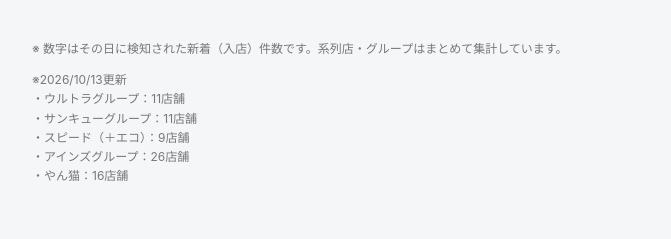
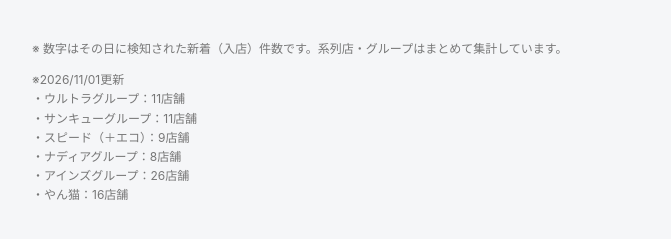
Before and after one commit to yama-01/shop-update-checker, a plain HTML site: page docs/index.html in a window 1280 px wide. Shown: the part 235-474 px from the top of the page, without its empty margins (304-975 px from the left). Drawn offline with Linux system fonts and the light colour scheme; no server answers.

Commit message:
Update index.html

```diff
--- a/docs/index.html
+++ b/docs/index.html
@@ -174,10 +174,11 @@
   ※ 数字はその日に検知された新着（入店）件数です。系列店・グループはまとめて集計しています。
 
   <div style="margin-top: 12px;">
-    ※2026/10/13更新
+    ※2026/11/01更新
     <div>・ウルトラグループ：11店舗</div>
     <div>・サンキューグループ：11店舗</div>
     <div>・スピード（＋エコ）：9店舗</div>
+    <div>・ナディアグループ：8店舗</div>
     <div>・アインズグループ：26店舗</div>
     <div>・やん猫：16店舗</div>
   </div>
```
